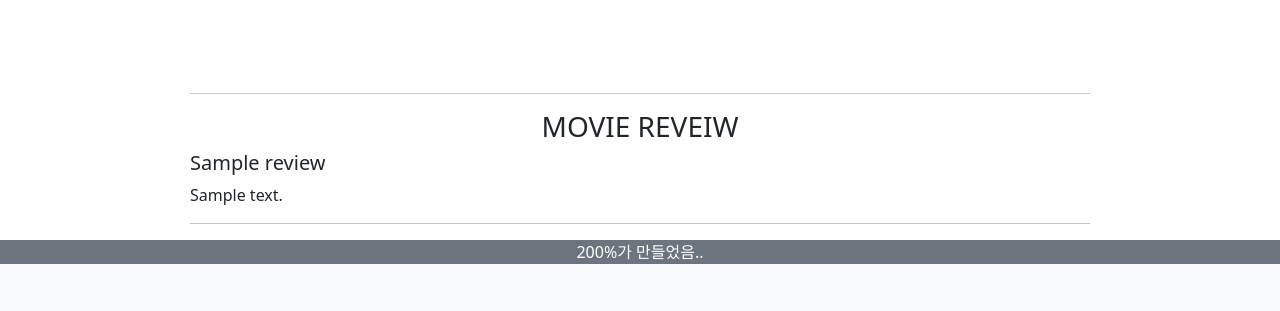
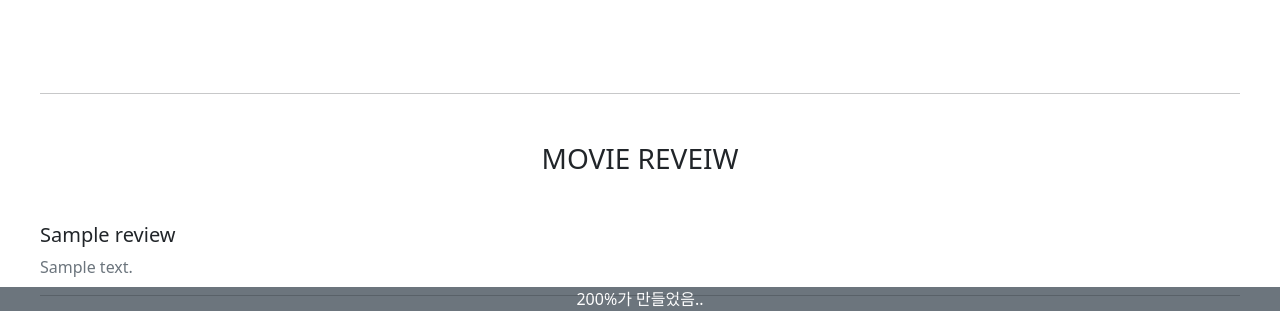
Before and after one commit to wynne-baek/BKS-world, a Django app: a page that uses accounts/templates/accounts/profile.html in a window 1280 px wide. Shown: the part 747-1058 px from the top of the page. Before the commit the page ends 1011 px from the top, so only its background shows below. Run offline with Django 3.2, Linux system fonts and the light colour scheme; a user stored in the database is signed in; data comes from the database, SQL or seed files in the repository; tables that the repository leaves empty hold one stand-in row (values such as "Sample post").

Commit message:
connect profile & review

```diff
--- a/accounts/templates/accounts/profile.html
+++ b/accounts/templates/accounts/profile.html
@@ -31,7 +31,7 @@
 {% endwith %}
 </div>
 
-<div style="width: 900px; margin-top: 10px;" class="mx-auto">
+<div style="min-width: 700px; max-width: 1200px; margin-top: 10px; height: 100vh;" class="mx-auto">
 <h3 class="text-center">WATCHED LIST</h3>
 <div class="swiper mySwiper">
   <div class="swiper-wrapper">
@@ -45,11 +45,10 @@
 </div>
 
 <hr>
-
-<h3 class="text-center">MOVIE REVEIW</h3>
+<h3 class="text-center my-5">MOVIE REVEIW</h3>
   {% for review in person.review_set.all %}
-    <h5>{{ review.title }}</h5>
-    <p>{{ review.content }}</p>
+    <h5><a class="text-decoration-none text-dark" href="{% url 'community:review_detail' review.pk %}">{{ review.title }}</a></h5>
+    <p class="text-secondary">{{ review.content }}</p>
     <hr>
   {% endfor %}
 
```
